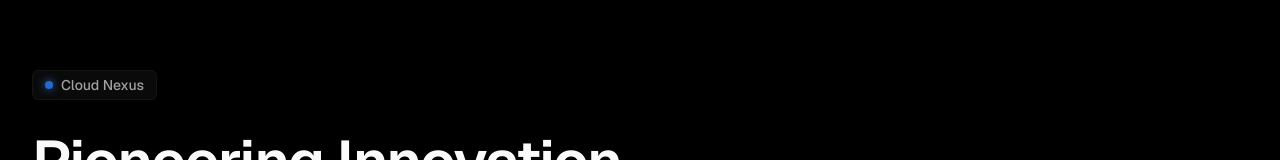
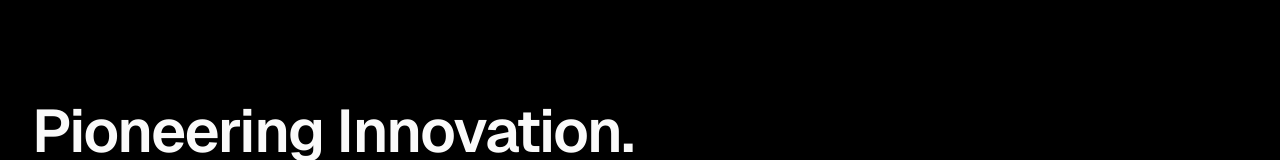
Before and after one commit to CloudNexus-Org/CN-Web-Frontend, a Next.js app: page / in a window 1280 px wide. Shown: the part 161-321 px from the top of the page. Built offline with nearby package versions, Linux system fonts and the light colour scheme.

Commit message:
fix: icon size

```diff
--- a/components/navbar/navbar.tsx
+++ b/components/navbar/navbar.tsx
@@ -59,7 +59,7 @@ export function Navbar() {
           className="flex items-center gap-2 text-base font-semibold tracking-tight text-white"
           onClick={() => { services.close(); company.close(); help.close(); }}
         >
-          <div className="relative h-7 w-7 sm:h-8 sm:w-8 transition-all">
+          <div className="relative h-9 w-9 sm:h-10 sm:w-10 transition-all">
             <img src="/asset/cn-icon.png" alt="Cloud Nexus Logo" className="object-contain" />
           </div>
           <span className="hidden sm:inline-block text-white">Cloud Nexus</span>
--- a/components/sections/hero-section.tsx
+++ b/components/sections/hero-section.tsx
@@ -12,10 +12,10 @@ export function HeroSection() {
           <div className="flex flex-col items-center text-center lg:items-start lg:text-left gap-8 relative z-10 w-full">
 
             {/* Label */}
-            <div className="inline-flex items-center rounded-sm border border-border/40 bg-background/100 backdrop-blur-sm px-3 py-1 text-sm font-medium text-muted-foreground animate-in fade-in slide-in-from-bottom-4 duration-700">
+            {/* <div className="inline-flex items-center rounded-sm border border-border/40 bg-background/100 backdrop-blur-sm px-3 py-1 text-sm font-medium text-muted-foreground animate-in fade-in slide-in-from-bottom-4 duration-700">
               <span className="flex h-2 w-2 rounded-full bg-blue-500/80 mr-2 shadow-[0_0_8px_rgba(59,130,246,0.8)]"></span>
               Cloud Nexus
-            </div>
+            </div> */}
 
             {/* Headline */}
             <h1 className="text-4xl sm:text-5xl lg:text-6xl font-semibold tracking-tight text-foreground leading-[1.15] md:leading-[1.15] lg:leading-[1.15]">
```
